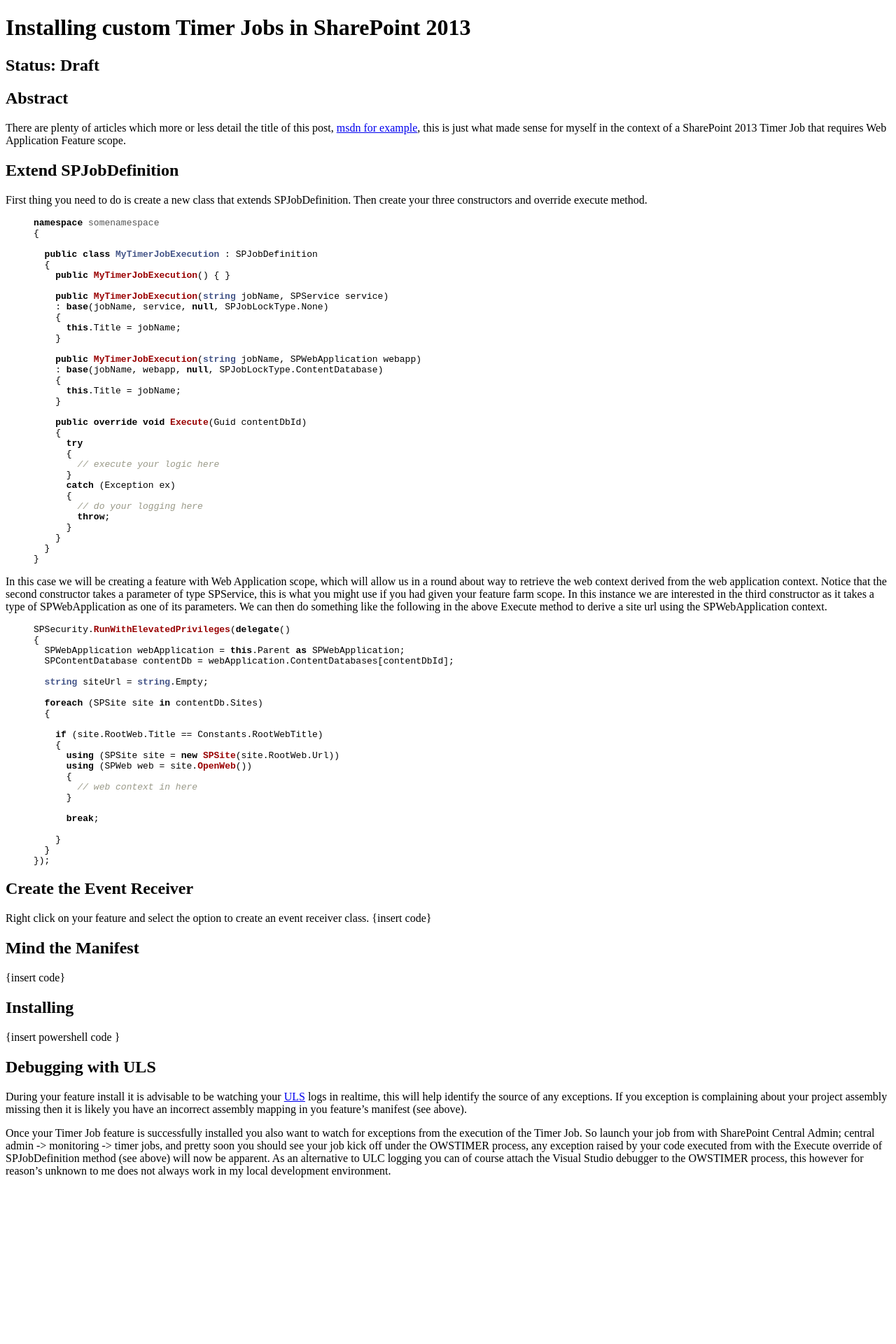
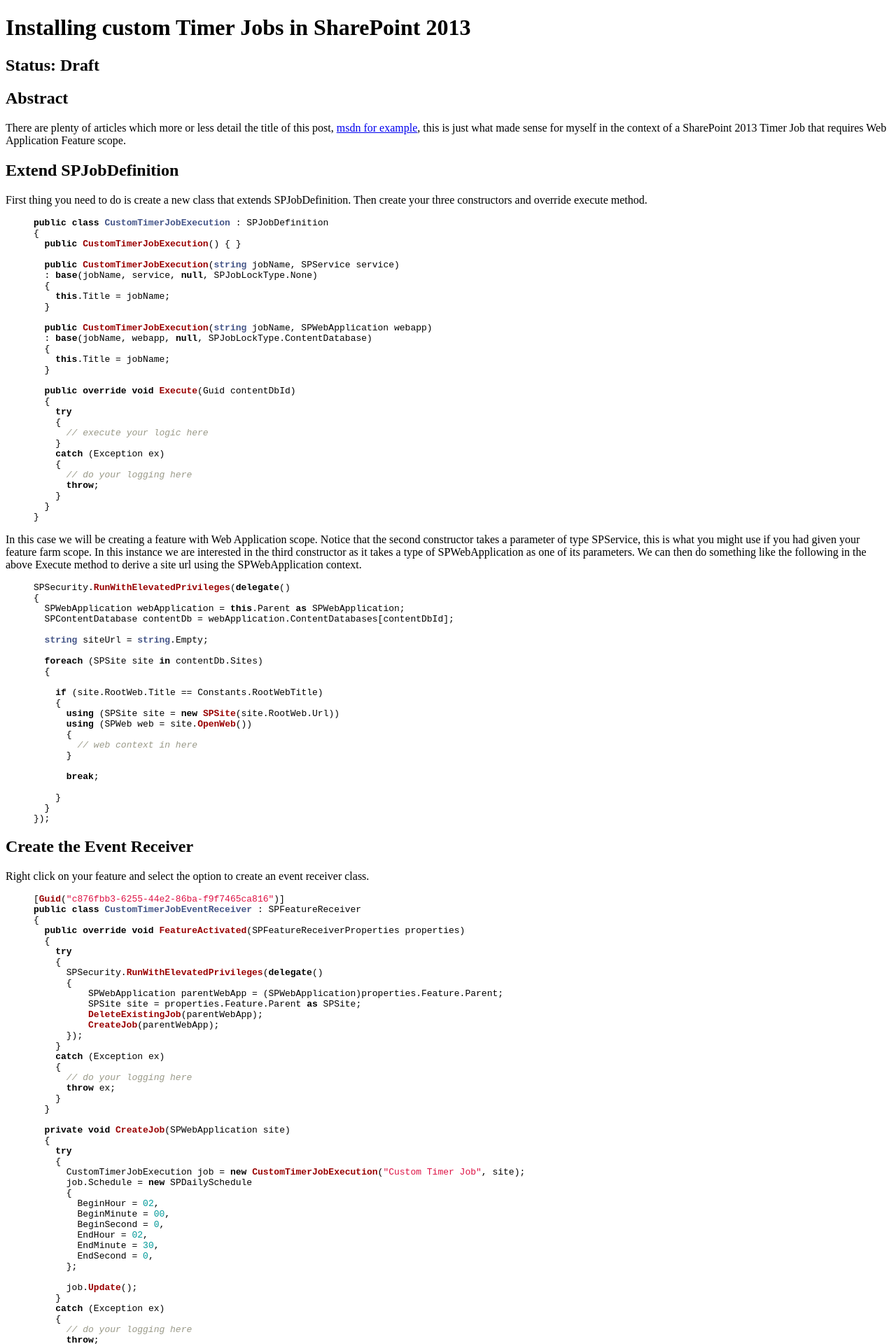
Before and after one commit to michaelbramwell/michaelbramwell.github.io, a Jekyll site: the page built from _posts/2015-01-22-installing-timer-jobs-in-sharepoint-2013.md, in a window 1280 px wide. Shown: the top 1920 px of the page at 70% size. Built offline with Jekyll 4.4.1, drawn with Linux system fonts in a browser that asks for light colours; before the commit the page ends 1698 px from its top, so only the background shows below that; some of the changed text lies outside the part shown.

Commit message:
Added section on sp timer jobs installing the feature

```diff
--- a/_posts/2015-01-22-installing-timer-jobs-in-sharepoint-2013.md
+++ b/_posts/2015-01-22-installing-timer-jobs-in-sharepoint-2013.md
@@ -19,42 +19,38 @@
 Then create your three constructors and override execute method.
 
 {% highlight c# %}
-namespace somenamespace
+public class CustomTimerJobExecution : SPJobDefinition
 {
+  public CustomTimerJobExecution() { }
 
-  public class MyTimerJobExecution : SPJobDefinition
+  public CustomTimerJobExecution(string jobName, SPService service)
+  : base(jobName, service, null, SPJobLockType.None)
   {
-    public MyTimerJobExecution() { }
+    this.Title = jobName;
+  }
 
-    public MyTimerJobExecution(string jobName, SPService service)
-    : base(jobName, service, null, SPJobLockType.None)
+  public CustomTimerJobExecution(string jobName, SPWebApplication webapp)
+  : base(jobName, webapp, null, SPJobLockType.ContentDatabase)
+  {
+    this.Title = jobName;
+  }
+
+  public override void Execute(Guid contentDbId)
+  {
+    try
     {
-      this.Title = jobName;
+      // execute your logic here
     }
-
-    public MyTimerJobExecution(string jobName, SPWebApplication webapp)
-    : base(jobName, webapp, null, SPJobLockType.ContentDatabase)
+    catch (Exception ex)
     {
-      this.Title = jobName;
-    }
-
-    public override void Execute(Guid contentDbId)
-    {
-      try
-      {
-        // execute your logic here
-      }
-      catch (Exception ex)
-      {
-        // do your logging here
-        throw;
-      }
+      // do your logging here
+      throw;
     }
   }
 }
 {% endhighlight %}
 
-In this case we will be creating a feature with Web Application scope, which will allow us in a round about way to retrieve the web context derived from the web application context. Notice that the second constructor takes a parameter of type SPService, this is what you might use if you had given your feature farm scope. In this instance we are interested in the third constructor as it takes a type of SPWebApplication as one of its parameters. We can then do something like the following in the above Execute method to derive a site url using the SPWebApplication context.
+In this case we will be creating a feature with Web Application scope. Notice that the second constructor takes a parameter of type SPService, this is what you might use if you had given your feature farm scope. In this instance we are interested in the third constructor as it takes a type of SPWebApplication as one of its parameters. We can then do something like the following in the above Execute method to derive a site url using the SPWebApplication context.
 
 {% highlight c# %}
 SPSecurity.RunWithElevatedPrivileges(delegate()
@@ -86,8 +82,95 @@
 Create the Event Receiver
 -------------------------
 Right click on your feature and select the option to create an event receiver class.
-{insert code}
 
+{% highlight c# %}
+[Guid("c876fbb3-6255-44e2-86ba-f9f7465ca816")]
+public class CustomTimerJobEventReceiver : SPFeatureReceiver
+{
+  public override void FeatureActivated(SPFeatureReceiverProperties properties)
+  {
+    try
+    {
+      SPSecurity.RunWithElevatedPrivileges(delegate()
+      {
+          SPWebApplication parentWebApp = (SPWebApplication)properties.Feature.Parent;
+          SPSite site = properties.Feature.Parent as SPSite;
+          DeleteExistingJob(parentWebApp);
+          CreateJob(parentWebApp);
+      });
+    }
+    catch (Exception ex)
+    {
+      // do your logging here
+      throw ex;
+    }
+  }
+
+  private void CreateJob(SPWebApplication site)
+  {
+    try
+    {
+      CustomTimerJobExecution job = new CustomTimerJobExecution("Custom Timer Job", site);
+      job.Schedule = new SPDailySchedule
+      {
+        BeginHour = 02,
+        BeginMinute = 00,
+        BeginSecond = 0,
+        EndHour = 02,
+        EndMinute = 30,
+        EndSecond = 0,
+      };
+
+      job.Update();
+    }
+    catch (Exception ex)
+    {
+      // do your logging here
+      throw;
+    }
+  }
+
+  public void DeleteExistingJob(SPWebApplication site)
+  {
+    try
+    {
+      foreach (SPJobDefinition job in site.JobDefinitions)
+      {
+        if (job.Name == "Custom Timer Job")
+        {
+          job.Delete();
+        }
+      }
+    }
+    catch (Exception ex)
+    {
+      // do your logging here
+      throw;
+    }
+  }
+
+  public override void FeatureDeactivating(SPFeatureReceiverProperties properties)
+  {
+    try
+    {
+      SPSecurity.RunWithElevatedPrivileges(delegate()
+      {
+        SPWebApplication parentWebApp = (SPWebApplication)properties.Feature.Parent;
+        DeleteExistingJob(parentWebApp);
+        });
+      }
+      catch (Exception ex)
+      {
+        // do your logging here
+        throw ex;
+      }
+    }
+  }
+{% endhighlight %}
+
+Extending SPFeatureReceiver we need to override two methods; FeatureActivated and FeatureDeactivating. Starting with FeatureActivated we can derive the SPWebApplication context from properties.Feature.Parent, properties being a parameter of type SPFeatureReceiverProperties.
+
+We can now call DeleteExistingJob method to remove the timer job if it already exists. While we on this method lets quickly jump to FeatureDeactivating method which simply calls DeleteExistingJob to remove the timer job. Back to FeatureActivated the timer job can now be created which is achieved by calling CreateJob method which creates an instance of our CustomTimerJobExecution class. Inherited from SPJobDefinition is the property Schedule which in this case we create a new SPDailySchedule. Speaking of scheduling we could have also chosen to [schedule by the minute, week, month or a one of event](https://msdn.microsoft.com/en-us/library/office/microsoft.sharepoint.spschedule(v=office.15).aspx).
 
 Mind the Manifest
 -----------------
```
Also changed, not shown: assets/syntax.css (added, +60 -0 lines), 2 other files.
